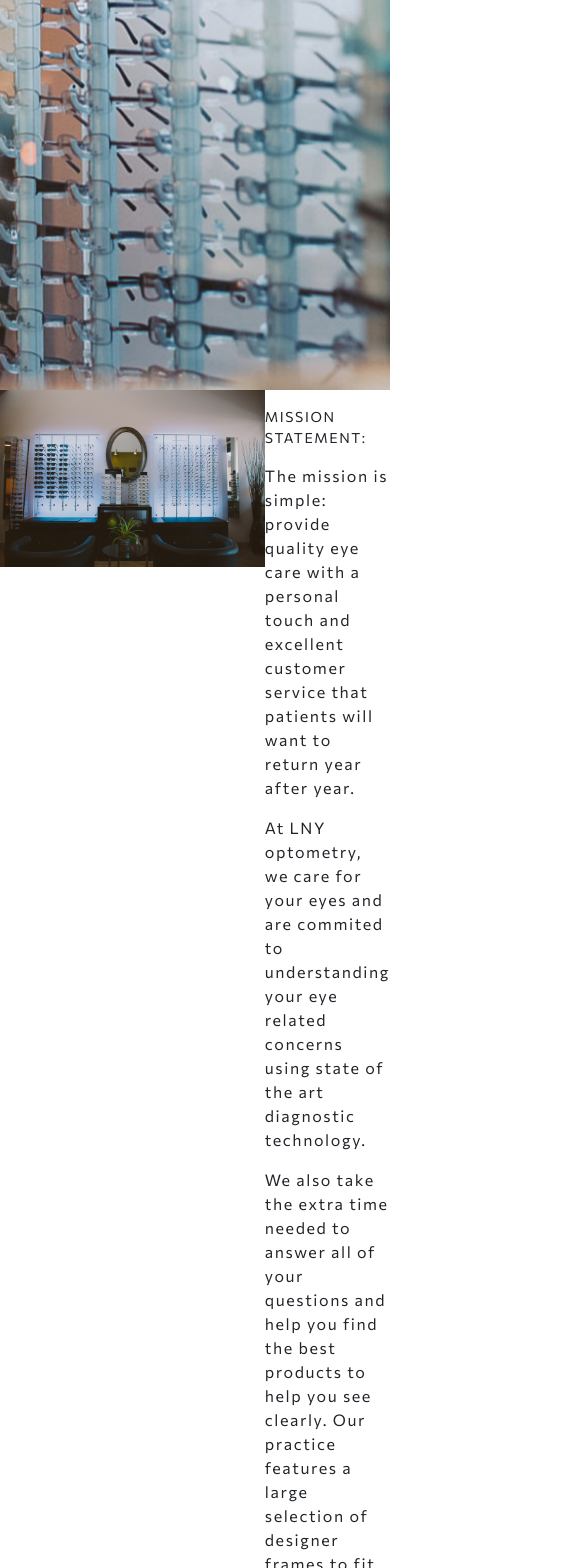
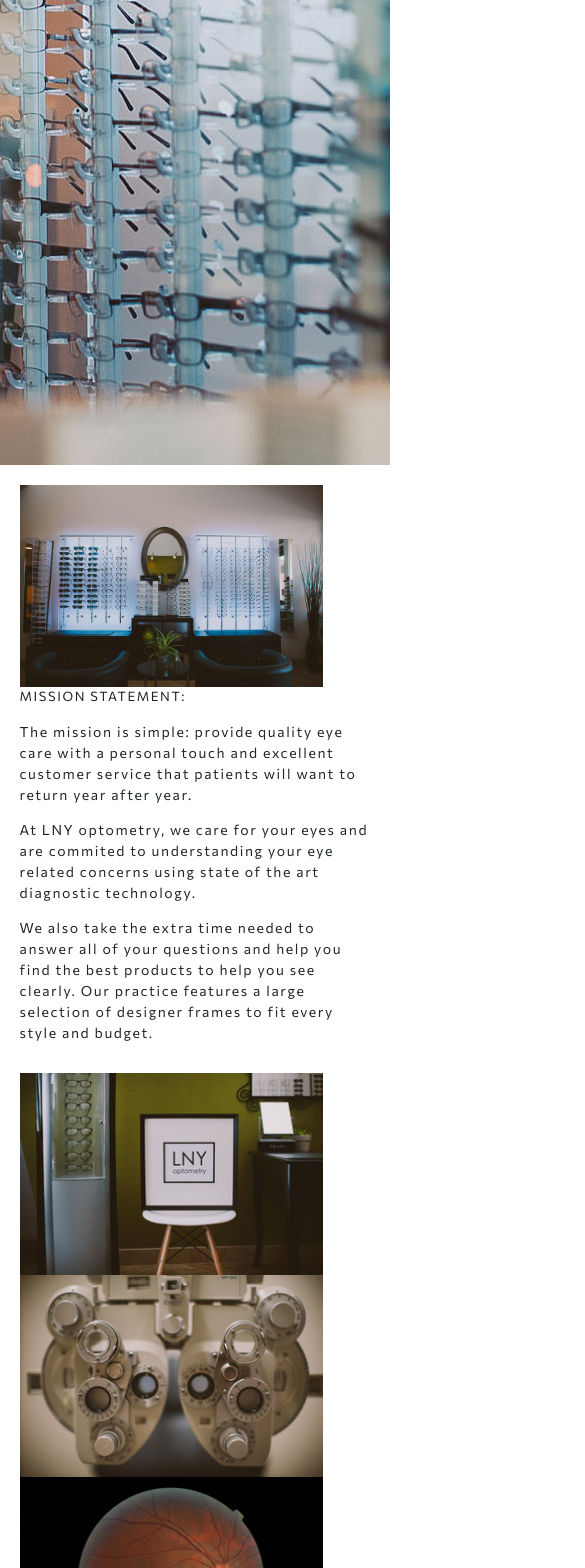
Before and after one commit to cluelesslinh/lnyoptometry, a React (Create React App) app: page / in a window 390 px wide. Shown: the part 432-2000 px from the top of the page, 585 px wide, since content can reach past the window. Built offline with nearby package versions, Linux system fonts and the light colour scheme.

Commit message:
index.js
mission statement complete

```diff
--- a/package.json
+++ b/package.json
@@ -9,6 +9,7 @@
     "bootstrap": "^5.1.3",
     "file-loader": "^6.2.0",
     "jquery": "^3.6.0",
+    "mdb-react-ui-kit": "^4.0.0",
     "mdb-ui-kit": "^4.2.0",
     "node-sass": "^7.0.1",
     "react": "^18.2.0",
--- a/src/pages/index.js
+++ b/src/pages/index.js
@@ -1,15 +1,15 @@
 import React from 'react';
 import { Parallax, Background } from 'react-parallax';
+import { MDBRow, MDBCol } from 'mdb-react-ui-kit';
 import "./indexstyle.css";
 import {
-    TopTitleBox, TopTitle, TopDescriptionBox, TopDescription, MissionStatement,
-    MSmain, MSdescriptionBOX, MStitle, MSdescription, MSsub, Row
+    TopTitleBox, TopTitle, TopDescriptionBox, TopDescription, MSContainer, MStitle, MSdescription
 } from "./indexstyle";
 
 const Home = () => {
     return (
         <div>
-            <Parallax className="home-top-bg" strength={650}>
+            <Parallax className="home-top-bg" strength={750}>
                 <Background>
                     <img className="home-topimg" src={process.env.PUBLIC_URL + "/images/home-top.jpg"} alt="main-entrance" /></Background>
                 <TopTitleBox>
@@ -22,12 +22,12 @@ const Home = () => {
                     <TopDescription>Office hours: by appointment only due to COVID-19</TopDescription>
                 </TopDescriptionBox>
             </Parallax>
-            <MissionStatement>
-                <Row>
-                    <MSmain><img class="img-fluid"
+            <MSContainer>
+                <MDBRow className="MSRow">
+                    <MDBCol className="col-12 col-sm-8"><img class="MSmain img-fluid"
                         src={process.env.PUBLIC_URL + "/images/home-ms-main.jpg"} alt="Glasses-Showcase"
-                    /></MSmain>
-                    <MSdescriptionBOX>
+                    /></MDBCol>
+                    <MDBCol className="col-12 col-sm-4">
                         <MSdescription><MStitle>MISSION STATEMENT:</MStitle></MSdescription>
                         <MSdescription>The mission is simple: provide quality eye care with a personal touch and excellent customer
                             service that patients will want to return year after year.
@@ -39,17 +39,17 @@ const Home = () => {
                             products to help you see clearly. Our practice features a large selection of designer frames to fit every
                             style and budget.
                         </MSdescription>
-                    </MSdescriptionBOX>
-                </Row>
-                <Row>
-                    <MSsub><img src={process.env.PUBLIC_URL + "/images/home-ms-1.jpg"} alt="LNYsign"
-                    /></MSsub>
-                    <MSsub><img src={process.env.PUBLIC_URL + "/images/home-ms-2.jpg"} alt="oculars"
-                    /></MSsub>
-                    <MSsub><img src={process.env.PUBLIC_URL + "/images/home-ms-3.jpg"} alt="retina"
-                    /></MSsub>
-                </Row>
-            </MissionStatement>
+                    </MDBCol>
+                </MDBRow>
+                <MDBRow className="MSRow">
+                    <MDBCol className="col-12 col-md-4 col-sm-4"><img class="MSsub img-fluid" src={process.env.PUBLIC_URL + "/images/home-ms-1.jpg"} alt="LNYsign"
+                    /></MDBCol>
+                    <MDBCol className="col-12 col-md-4 col-sm-4"><img class="MSsub img-fluid" src={process.env.PUBLIC_URL + "/images/home-ms-2.jpg"} alt="oculars"
+                    /></MDBCol>
+                    <MDBCol className="col-12 col-md-4 col-sm-4"><img class="MSsub img-fluid" src={process.env.PUBLIC_URL + "/images/home-ms-3.jpg"} alt="retina"
+                    /></MDBCol>
+                </MDBRow>
+            </MSContainer>
         </div >
     );
 };
--- a/src/pages/indexstyle.css
+++ b/src/pages/indexstyle.css
@@ -1,11 +1,36 @@
 .home-top-bg {
-    height: 675px;
+    height: 750px;
     width: 100%;
     margin: 0;
 }
 
 .home-topimg {
-    height: 1100px;
+    height: auto;
     object-fit: cover;
-    object-position: 0 -11.25em;
+    object-position: 0 -8em;
 }
+
+.MSRow {
+    max-width: 1000px;
+    padding-bottom: 1em;
+}
+
+.MSmain {
+    padding-right: .8em;
+}
+
+.MSsub {
+    padding-right: .8em;
+}
+
+@media screen and (max-width: 768px) {
+
+    .MSmain {
+        width: 90%;
+    }
+
+    .MSsub {
+        width: 90%;
+    }
+
+}
--- a/src/pages/indexstyle.js
+++ b/src/pages/indexstyle.js
@@ -40,34 +40,21 @@ font-size: 17px;
 padding: 0.25rem 0 0.25rem 1rem;
 `;
 
-export const MissionStatement = styled.div`
-width: 100%;
+export const MSContainer = styled.div`
 display: flex;
 justify-content: center;
-align-items: center;
 flex-wrap: wrap;
-gap: 2em;
-`
-export const MSdescriptionBOX = styled.div`
-flex-shrink: 8;
-display: flex;
-flex-direction: column;
-`
+margin: 5em 5% 0 5%;
+@media screen and (max-width: 768px) {
+   margin: 5% 5% 0 5%;
+}
+`;
+
 export const MStitle = styled.div`
+font-size: 13px;
+`;
+
+export const MSdescription = styled.div`
 font-size: 14px;
-`
-export const MSdescription = styled.div`
-padding: 1em 0 0 0;
-`
-export const MSmain = styled.div`
-`
-export const MSsub = styled.div`
-`
-export const Row = styled.div`
-display: flex;
-flex-direction: row;
-`
-export const Column = styled.div`
-display: flex;
-flex-direction: column;
-`
+padding: 0 0 1em 0;
+`;
```
Also changed, not shown: 1 other file (tests, documents, lock files or other folders).
